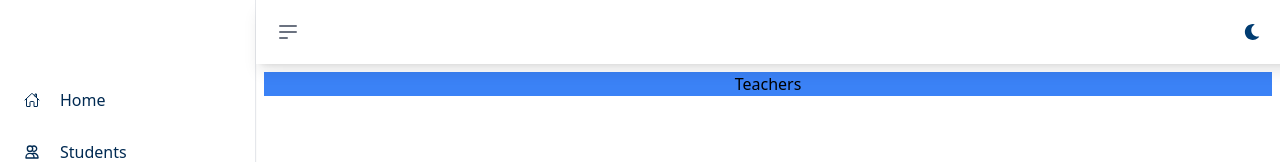
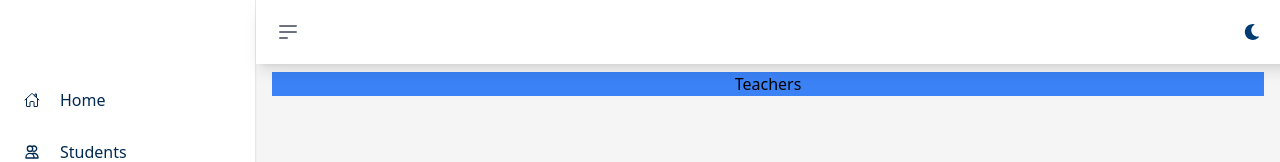
Before and after one commit to ishimweBonheur/blogs-frontend, a React (Create React App) app: page /teacher_staff in a window 1280 px wide. Shown: the top 162 px of the page. Built offline with nearby package versions, Linux system fonts and the light colour scheme.

Commit message:
changes afternoon

```diff
--- a/src/components/Dashboard/Dashboard.tsx
+++ b/src/components/Dashboard/DashboardLayout.tsx
@@ -1,4 +1,4 @@
-import React, { useState } from "react";
+import React, { useState, useEffect } from "react";
 import { ReactNode } from "react";
 import Header from "../Header/Header";
 import Sidebar from "../Header/Sidebar";
@@ -7,9 +7,17 @@ interface DashboardLayoutProps {
   children: ReactNode;
 }
 
-const DashboardLayout: React.FC<DashboardLayoutProps> = ({ children }) => {
+const DashboardLayout = ({ children }:DashboardLayoutProps) => {
   const [darkMode, setDarkMode] = useState(false);
   const [isSidebarOpen, setIsSidebarOpen] = useState(false);
+
+  useEffect(() => {
+    if (darkMode) {
+      document.documentElement.classList.add("dark");
+    } else {
+      document.documentElement.classList.remove("dark");
+    }
+  }, [darkMode]);
 
   const toggleDarkMode = () => {
     setDarkMode(!darkMode);
@@ -20,11 +28,13 @@ const DashboardLayout: React.FC<DashboardLayoutProps> = ({ children }) => {
   };
 
   return (
-    <div className={darkMode ? "dark flex h-screen" : "flex h-screen"}>
+    <div className="h-screen flex">
       <Header darkMode={darkMode} toggleDarkMode={toggleDarkMode} toggleSidebar={toggleSidebar} sidebarOpen={isSidebarOpen} />
       <Sidebar isSidebarOpen={isSidebarOpen} />
-      <div className={`flex-1 transition-all duration-300 ${isSidebarOpen ? "" : "pl-64"}`}>
-        <div className="transition-all duration-300 p-2 mt-16">{children}</div>
+      <div className={`flex-1 transition-all duration-300 dark:bg-hover bg-secondary ${isSidebarOpen ? "" : "pl-64"}`}>
+        <div className="transition-all duration-300 p-4 mt-14 dark:bg-primary bg-secondary flex">
+          {children}
+        </div>
       </div>
     </div>
   );
--- a/src/components/Header/Header.tsx
+++ b/src/components/Header/Header.tsx
@@ -11,7 +11,7 @@ interface HeaderProps {
 function Header({darkMode ,toggleDarkMode,toggleSidebar,sidebarOpen}:HeaderProps) {
 
   return (
-    <nav className={`fixed top-0 z-50 w-full bg-white dark:bg-hover border-secondary dark:border-gray-700 shadow-lg  ${sidebarOpen ? ' ' : '  ml-64'}  `}>
+    <nav className={`fixed top-0 z-50 w-full bg-white dark:bg-hover dark:shadow-2xl border-secondary dark:border-gray-700 shadow-lg  ${sidebarOpen ? ' ' : '  ml-64'}  `}>
       <div className="px-3 py-3 lg:px-5 lg:pl-3">
         <div className="flex items-center justify-between">
           <div className="flex items-center justify-start rtl:justify-end ">
--- a/src/components/Header/Sidebar.tsx
+++ b/src/components/Header/Sidebar.tsx
@@ -54,7 +54,7 @@ function Sidebar({ isSidebarOpen }: SideProps) {
   return (
 
     <aside
-      className={`fixed top-0 left-0 z-40 w-64 h-full pt-20 bg-white border-r shadow border-r shadow-sm dark:bg-hover dark:border-hover transition-transform duration-300 ease-in-out transform ${!isSidebarOpen ? 'translate-x-0 ' : '-translate-x-full'}`}
+      className={`fixed top-0 left-0 z-40 w-64 h-full pt-20 bg-white border-r shadow border-r shadow-sm dark:bg-hover dark:border-hover dark:shadow-2xl transition-transform duration-300 ease-in-out transform ${!isSidebarOpen ? 'translate-x-0 ' : '-translate-x-full'}`}
     >
       <div className="h-full px-3 overflow-y-auto pb-4">
         <ul className="space-y-3  font-medium">
--- a/src/routes/index.tsx
+++ b/src/routes/index.tsx
@@ -1,9 +1,8 @@
-import React, { useState } from "react";
+import React from "react";
 import { Navigate, Route, Routes } from "react-router-dom";
 import Login from "../components/login&signup";
 import SignupForm from "../components/login&signup/SignupForm";
-import Header from "../components/Header/Header";
-import Sidebar from "../components/Header/Sidebar";
+import DashboardLayout from "../components/Dashboard/DashboardLayout";
 import Finance from "../components/finance";
 import Notifications from "../components/notifications";
 import Settings from "../components/settings";
@@ -11,32 +10,6 @@ import Logout from "../components/logout";
 import Teachers from "../components/teacher_staff";
 import Student from "../components/Students/Student";
 import Home from "../components/Home/Home";
-interface DashboardLayoutProps {
-  children: React.ReactNode;
-}
-
-const DashboardLayout = ({ children }: DashboardLayoutProps) => {
-  const [darkMode, setDarkMode] = useState(false);
-  const [isSidebarOpen, setIsSidebarOpen] = useState(false);
-
-  const toggleDarkMode = () => {
-    setDarkMode(!darkMode);
-  };
-
-  const toggleSidebar = () => {
-    setIsSidebarOpen(!isSidebarOpen);
-  };
-
-  return (
-    <div className={darkMode ? "dark flex h-screen" : "flex h-screen"}>
-      <Header darkMode={darkMode} toggleDarkMode={toggleDarkMode} toggleSidebar={toggleSidebar} sidebarOpen={isSidebarOpen} />
-      <Sidebar isSidebarOpen={isSidebarOpen} />
-      <div className={`flex-1 transition-all duration-300 ${isSidebarOpen ? "" : "pl-64"}`}>
-        <div className="transition-all duration-300 p-2 mt-16">{children}</div>
-      </div>
-    </div>
-  );
-};
 
 function AppRoutes() {
   return (
@@ -44,42 +17,13 @@ function AppRoutes() {
       <Route path="/" element={<Navigate to="/login" />} />
       <Route path="/login" element={<Login />} />
       <Route path="/register" element={<SignupForm />} />
-
-      <Route path="/students" element={
-        <DashboardLayout>
-          <Student />
-        </DashboardLayout>
-      }>
-
-      </Route>
-      <Route path="/home" element={
-        <DashboardLayout>
-          <Home />
-        </DashboardLayout>
-      }>
-
-      </Route>
-      <Route
-        path="/finance" element={
-          <DashboardLayout>
-            <Finance />
-          </DashboardLayout>} />
-      <Route path="/notifications" element={
-        <DashboardLayout>
-          <Notifications />
-        </DashboardLayout>} />
-      <Route path="/settings" element={
-        <DashboardLayout>
-          <Settings />
-        </DashboardLayout>} />
-      <Route path="/logout" element={
-        <DashboardLayout>
-          <Logout />
-        </DashboardLayout>} />
-      <Route path="/teacher_staff" element={
-        <DashboardLayout>
-          <Teachers />
-        </DashboardLayout>} />
+      <Route path="/students" element={<DashboardLayout><Student /></DashboardLayout>} />
+      <Route path="/home" element={<DashboardLayout><Home /></DashboardLayout>} />
+      <Route path="/finance" element={<DashboardLayout><Finance /></DashboardLayout>} />
+      <Route path="/notifications" element={<DashboardLayout><Notifications /></DashboardLayout>} />
+      <Route path="/settings" element={<DashboardLayout><Settings /></DashboardLayout>} />
+      <Route path="/logout" element={<DashboardLayout><Logout /></DashboardLayout>} />
+      <Route path="/teacher_staff" element={<DashboardLayout><Teachers /></DashboardLayout>} />
     </Routes>
   );
 }
```
